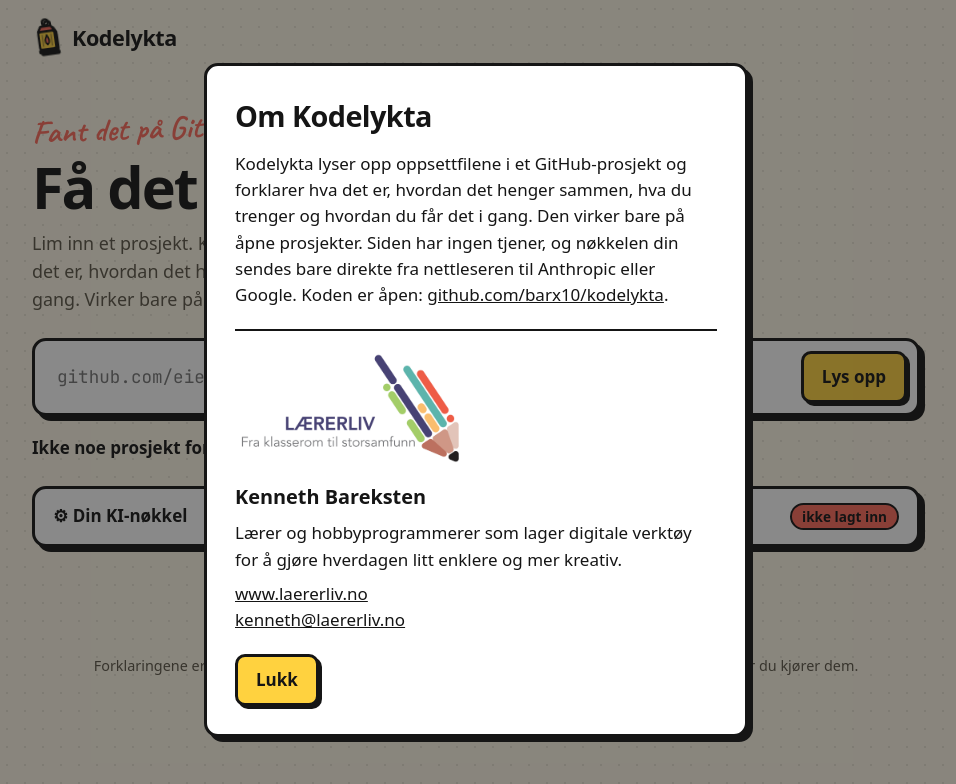
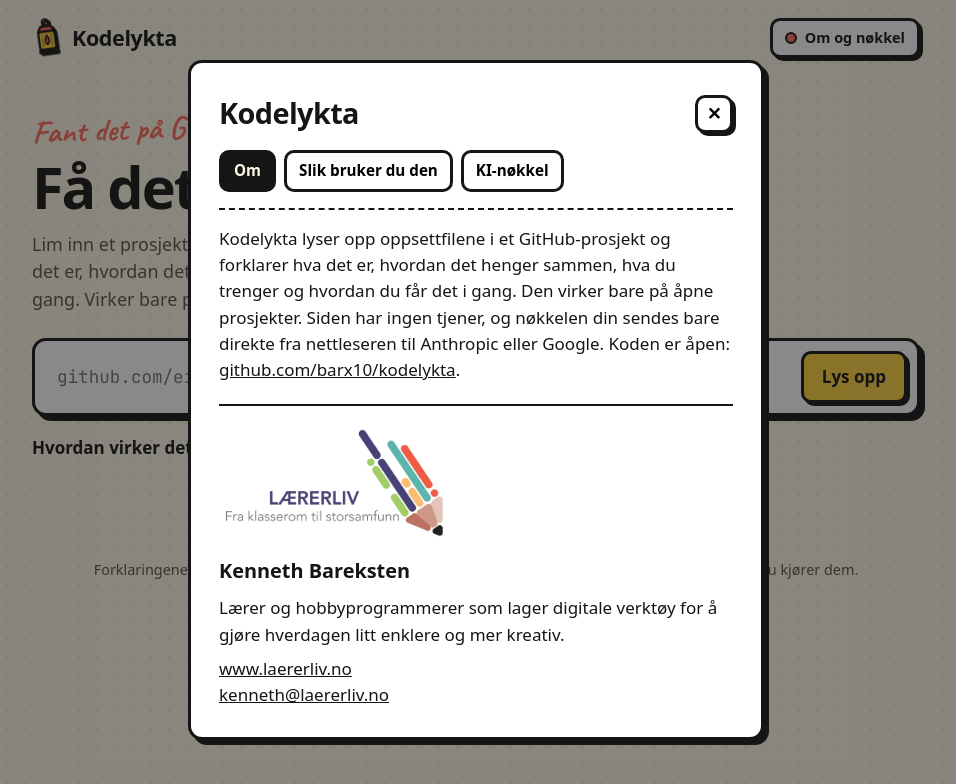
Before and after one commit to barx10/kodelykta, a website built with Vite: page index.html in a window 1280 px wide. Both pictures are taken after a click on the button "Om Kodelykta". Shown: the whole page, without its empty margins (164-1120 px from the left). Built offline with nearby package versions, Linux system fonts and the light colour scheme.

Commit message:
Flytt nøkkel og instruksjoner inn i Om-vindu øverst til høyre, og bruk håndskrift i diagrammet
Co-Authored-By: Claude Opus 5.5 <noreply@anthropic.com>
Claude-Session: https://claude.ai/code/session_017DSU7kTRJCirco9woTpU1R

```diff
--- a/index.html
+++ b/index.html
@@ -14,6 +14,10 @@
         <svg class="lykt logo-lykt" viewBox="0 0 40 54" aria-hidden="true"><g class="lykt-kropp"><circle cx="20" cy="6" r="4" fill="none" stroke="#151515" stroke-width="3"/><path d="M9 18 L13 11 H27 L31 18 Z" fill="#ff6b5b" stroke="#151515" stroke-width="3" stroke-linejoin="round"/><rect x="9" y="18" width="22" height="24" rx="3" fill="#ffd23f" stroke="#151515" stroke-width="3"/><path d="M20 36 C15 32 18 27 20 23 C22 27 25 32 20 36 Z" fill="#ff6b5b" stroke="#151515" stroke-width="2"/><path d="M14 22 V38 M26 22 V38" stroke="#151515" stroke-width="2" opacity=".35"/><rect x="7" y="42" width="26" height="6" rx="2" fill="#151515"/></g></svg>
         Kodelykta
       </a>
+      <button type="button" class="knapp knapp-liten om-knapp" id="om" aria-haspopup="dialog">
+        <span class="nokkelprikk" id="nokkelprikk" aria-hidden="true"></span>
+        Om og nøkkel
+      </button>
     </header>
 
     <main>
@@ -31,16 +35,60 @@
           <button type="submit" class="knapp knapp-gul" id="aapne">Lys opp</button>
         </form>
         <div class="eksempler">
-          <span>Ikke noe prosjekt for hånden?</span>
+          <span>Hvordan virker dette?</span>
           <button type="button" class="brikke" data-eksempel="klassespillet">Prøv et eksempel</button>
         </div>
 
-        <details class="boks innstillinger" id="innstillinger">
-          <summary>
-            <span>⚙ Din KI-nøkkel</span>
-            <span class="nokkelstatus" id="nokkelstatus">ikke lagt inn</span>
-          </summary>
-          <div class="innstillinger-innhold">
+      </section>
+
+      <section id="status" class="status" hidden aria-live="polite"></section>
+      <section id="resultat" class="resultat" hidden></section>
+    </main>
+
+    <footer class="bunn">
+      <p>Forklaringene er laget av KI ut fra prosjektets egne filer. Kommandoene er ikke testet. Les dem før du kjører dem.</p>
+      <p>© Lærerliv 2026 <button type="button" class="lenke" id="om-bunn">Om Kodelykta</button></p>
+    </footer>
+
+
+    <dialog id="om-vindu" class="dialog om" aria-labelledby="om-tittel">
+      <div class="om-hode">
+        <h2 id="om-tittel">Kodelykta</h2>
+        <form method="dialog"><button class="lukk" aria-label="Lukk">✕</button></form>
+      </div>
+      <div class="faner" role="tablist">
+        <button type="button" class="fane" role="tab" id="fk-om" aria-controls="fane-om" data-fane="om">Om</button>
+        <button type="button" class="fane" role="tab" id="fk-slik" aria-controls="fane-slik" data-fane="slik">Slik bruker du den</button>
+        <button type="button" class="fane" role="tab" id="fk-nokkel" aria-controls="fane-nokkel" data-fane="nokkel">KI-nøkkel</button>
+      </div>
+
+      <div role="tabpanel" id="fane-om" aria-labelledby="fk-om">
+        <p>Kodelykta lyser opp oppsettfilene i et GitHub-prosjekt og forklarer hva det er, hvordan det henger sammen,
+          hva du trenger og hvordan du får det i gang. Den virker bare på åpne prosjekter. Siden har ingen tjener, og nøkkelen din sendes bare direkte fra nettleseren til Anthropic eller Google.
+          Koden er åpen: <a href="https://github.com/barx10/kodelykta" target="_blank" rel="noopener">github.com/barx10/kodelykta</a>.</p>
+        <div class="om-person">
+          <img class="om-logo" src="./logo.png" alt="Lærerliv. Fra klasserom til storsamfunn." width="2560" height="1449" loading="lazy" />
+          <h3>Kenneth Bareksten</h3>
+          <p>Lærer og hobbyprogrammerer som lager digitale verktøy for å gjøre hverdagen litt enklere og mer kreativ.</p>
+          <p><a href="https://www.laererliv.no" target="_blank" rel="noopener">www.laererliv.no</a><br />
+            <a href="mailto:kenneth@laererliv.no">kenneth@laererliv.no</a></p>
+        </div>
+      </div>
+
+      <div role="tabpanel" id="fane-slik" aria-labelledby="fk-slik" hidden>
+        <ol class="slik">
+          <li><strong>Finn et prosjekt.</strong> Kopier lenken til et åpent prosjekt på GitHub, for eksempel <code>github.com/eier/prosjekt</code>.</li>
+          <li><strong>Legg inn en KI-nøkkel.</strong> Under fanen «KI-nøkkel» velger du Claude eller Gemini og limer inn nøkkelen din.
+            Nøkkel får du hos <a href="https://console.anthropic.com/" target="_blank" rel="noopener">Anthropic</a> eller
+            <a href="https://aistudio.google.com/apikey" target="_blank" rel="noopener">Google AI Studio</a>.</li>
+          <li><strong>Lim inn og trykk «Lys opp».</strong> Lykta henter oppsettfilene og viser et prisanslag før noe sendes til KI-en.</li>
+          <li><strong>Les forklaringen.</strong> Du får en enkel forklaring, et diagram, hva du trenger og steg for å komme i gang. Kommandoene kan kopieres, og alt kan lastes ned som Markdown.</li>
+        </ol>
+        <p class="liten">Ingen nøkkel ennå? Trykk «Prøv et eksempel» på forsiden for å se et ferdig resultat.</p>
+      </div>
+
+      <div class="innstillinger-innhold" role="tabpanel" id="fane-nokkel" aria-labelledby="fk-nokkel" hidden>
+        <p class="nokkellinje"><strong>Din KI-nøkkel</strong> <span class="nokkelstatus" id="nokkelstatus">ikke lagt inn</span></p>
         <fieldset class="valg">
           <legend>Leverandør</legend>
           <label><input type="radio" name="leverandor" value="anthropic" checked /> Claude (Anthropic)</label>
@@ -71,17 +119,7 @@
           ingen sporing og ingen annonser. Lag gjerne en egen nøkkel med kostnadsgrense til dette.
         </p>
       </div>
-        </details>
-      </section>
-
-      <section id="status" class="status" hidden aria-live="polite"></section>
-      <section id="resultat" class="resultat" hidden></section>
-    </main>
-
-    <footer class="bunn">
-      <p>Forklaringene er laget av KI ut fra prosjektets egne filer. Kommandoene er ikke testet. Les dem før du kjører dem.</p>
-      <p>© Lærerliv 2026 <button type="button" class="lenke" id="om">Om Kodelykta</button></p>
-    </footer>
+    </dialog>
 
     <script type="module" src="/src/main.ts"></script>
   </body>
--- a/src/main.ts
+++ b/src/main.ts
@@ -10,7 +10,6 @@ const $ = <T extends HTMLElement>(id: string) => document.getElementById(id) as
 const skjema = $<HTMLFormElement>("skjema");
 const lenke = $<HTMLInputElement>("lenke");
 const aapne = $<HTMLButtonElement>("aapne");
-const innstillinger = $<HTMLDetailsElement>("innstillinger");
 const nokkel = $<HTMLInputElement>("nokkel");
 const nokkeletikett = $("nokkeletikett");
 const husk = $<HTMLInputElement>("husk");
@@ -18,6 +17,7 @@ const modell = $<HTMLSelectElement>("modell");
 const hentmodeller = $<HTMLButtonElement>("hentmodeller");
 const ghtoken = $<HTMLInputElement>("ghtoken");
 const nokkelstatus = $("nokkelstatus");
+const nokkelprikk = $("nokkelprikk");
 const status = $("status");
 const resultat = $("resultat");
 
@@ -62,6 +62,8 @@ function oppdaterStatus() {
   const har = nokkel.value.trim().length > 0;
   nokkelstatus.textContent = har ? `${leverandor() === "anthropic" ? "Claude" : "Gemini"} klar` : "ikke lagt inn";
   nokkelstatus.classList.toggle("ok", har);
+  nokkelprikk.classList.toggle("ok", har);
+  $("om").title = har ? "KI-nøkkel er lagt inn" : "Ingen KI-nøkkel lagt inn ennå";
 }
 
 function lagreNokkel() {
@@ -112,7 +114,7 @@ for (const b of document.querySelectorAll<HTMLButtonElement>("[data-eksempel]"))
     status.replaceChildren(
       h("div", { class: "boks statuskort" },
         h("h2", {}, "Dette er et ferdig eksempel"),
-        h("p", {}, "Det viser hva du får, og er laget på forhånd. Det trengs ingen nøkkel. For å lyse opp et prosjekt du velger selv, legger du inn en KI-nøkkel under «Din KI-nøkkel»."),
+        h("p", {}, "Det viser hva du får, og er laget på forhånd. Det trengs ingen nøkkel. For å lyse opp et prosjekt du velger selv, legger du inn en KI-nøkkel under «Om og nøkkel» øverst til høyre."),
       ),
     );
     tegnResultat(resultat, eksempelForklaring, eksempelPakke, "Claude (forhåndslaget eksempel)");
@@ -120,7 +122,8 @@ for (const b of document.querySelectorAll<HTMLButtonElement>("[data-eksempel]"))
   });
 }
 
-$("om").addEventListener("click", visOm);
+$("om").addEventListener("click", () => visOm(nokkel.value.trim() ? "om" : "slik"));
+$("om-bunn").addEventListener("click", () => visOm("om"));
 
 // Statusvisning
 function visLaster(tekst: string) {
@@ -144,8 +147,7 @@ async function kjorForklaring(pakke: RepoPakke) {
   const m = modell.value;
   const modellNavn = modell.selectedOptions[0]?.textContent ?? m;
   if (!k) {
-    innstillinger.open = true;
-    nokkel.focus();
+    visOm("nokkel", nokkel);
     visFeil("Legg inn en nøkkel først. Den brukes bare i nettleseren din.");
     return;
   }
--- a/src/om.ts
+++ b/src/om.ts
@@ -1,31 +1,39 @@
-// Om-vinduet: hva siden er, og hvem som har laget den.
+// Om-vinduet: om siden, hvordan den brukes, og KI-nøkkelen.
 
-export function visOm() {
-  document.querySelector(".om")?.remove();
-  const tilbakeFokus = document.activeElement as HTMLElement | null;
-  const dialog = document.createElement("dialog");
-  dialog.className = "dialog om";
-  dialog.setAttribute("aria-labelledby", "om-tittel");
-  dialog.innerHTML = `
-    <h2 id="om-tittel">Om Kodelykta</h2>
-    <p>Kodelykta lyser opp oppsettfilene i et GitHub-prosjekt og forklarer hva det er, hvordan det henger sammen,
-      hva du trenger og hvordan du får det i gang. Den virker bare på åpne prosjekter. Siden har ingen tjener, og nøkkelen din sendes bare direkte fra nettleseren til Anthropic eller Google.
-      Koden er åpen: <a href="https://github.com/barx10/kodelykta" target="_blank" rel="noopener">github.com/barx10/kodelykta</a>.</p>
-    <div class="om-person">
-      <img class="om-logo" src="./logo.png" alt="Lærerliv. Fra klasserom til storsamfunn." width="2560" height="1449" />
-      <h3>Kenneth Bareksten</h3>
-      <p>Lærer og hobbyprogrammerer som lager digitale verktøy for å gjøre hverdagen litt enklere og mer kreativ.</p>
-      <p><a href="https://www.laererliv.no" target="_blank" rel="noopener">www.laererliv.no</a><br />
-        <a href="mailto:kenneth@laererliv.no">kenneth@laererliv.no</a></p>
-    </div>
-    <form method="dialog" class="om-knapper">
-      <button class="knapp knapp-gul">Lukk</button>
-    </form>`;
-  document.body.append(dialog);
-  dialog.addEventListener("close", () => {
-    dialog.remove();
-    if (tilbakeFokus?.isConnected) tilbakeFokus.focus();
+export type OmFane = "om" | "slik" | "nokkel";
+
+const dialog = document.getElementById("om-vindu") as HTMLDialogElement;
+const faner = [...dialog.querySelectorAll<HTMLButtonElement>("[data-fane]")];
+let tilbakeFokus: HTMLElement | null = null;
+
+function velgFane(navn: OmFane) {
+  for (const f of faner) {
+    const valgt = f.dataset.fane === navn;
+    f.setAttribute("aria-selected", String(valgt));
+    f.tabIndex = valgt ? 0 : -1;
+    document.getElementById(`fane-${f.dataset.fane}`)!.hidden = !valgt;
+  }
+}
+
+faner.forEach((f, i) => {
+  f.addEventListener("click", () => velgFane(f.dataset.fane as OmFane));
+  f.addEventListener("keydown", (e) => {
+    if (e.key !== "ArrowRight" && e.key !== "ArrowLeft") return;
+    const neste = faner[(i + (e.key === "ArrowRight" ? 1 : faner.length - 1)) % faner.length];
+    velgFane(neste.dataset.fane as OmFane);
+    neste.focus();
   });
-  dialog.showModal();
-  dialog.querySelector("button")?.focus();
+});
+
+// Lukk ved klikk utenfor vinduet.
+dialog.addEventListener("click", (e) => { if (e.target === dialog) dialog.close(); });
+dialog.addEventListener("close", () => { if (tilbakeFokus?.isConnected) tilbakeFokus.focus(); });
+
+export function visOm(fane: OmFane = "om", fokus?: HTMLElement) {
+  velgFane(fane);
+  if (!dialog.open) {
+    tilbakeFokus = document.activeElement as HTMLElement | null;
+    dialog.showModal();
+  }
+  (fokus ?? faner.find((f) => f.dataset.fane === fane))?.focus();
 }
--- a/src/render.ts
+++ b/src/render.ts
@@ -110,13 +110,15 @@ function gjettOs(): "macos" | "windows" | "linux" {
 async function tegnDiagram(boks: HTMLElement, kode: string) {
   try {
     const { default: mermaid } = await import("mermaid");
+    // Skriften må være lastet før Mermaid måler teksten, ellers blir boksene feil.
+    try { await document.fonts.load('700 20px "Caveat"'); } catch { /* bruk reserveskrift */ }
     mermaid.initialize({
       startOnLoad: false,
       securityLevel: "strict",
       look: "handDrawn",
       handDrawnSeed: 7,
       theme: "base",
-      fontFamily: "Bricolage Grotesque Variable, system-ui, sans-serif",
+      fontFamily: "Caveat, cursive",
       themeVariables: {
         primaryColor: "#ffd23f",
         primaryTextColor: "#151515",
@@ -125,7 +127,7 @@ async function tegnDiagram(boks: HTMLElement, kode: string) {
         tertiaryColor: "#3ddc97",
         lineColor: "#151515",
         background: "#fff8e7",
-        fontSize: "16px",
+        fontSize: "21px",
       },
     });
     await mermaid.parse(kode);
--- a/src/style.css
+++ b/src/style.css
@@ -26,6 +26,7 @@
 }
 
 * { box-sizing: border-box; }
+[hidden] { display: none !important; }
 
 body {
   margin: 0;
@@ -88,15 +89,16 @@ h1 { font-size: clamp(2.2rem, 6vw, 3.6rem); line-height: 1.02; margin: 4px 0 14p
 }
 .brikke:hover { background: var(--gul); }
 
+/* Om-knapp i toppen */
+.om-knapp { display: inline-flex; align-items: center; gap: 8px; }
+.nokkelprikk { width: 12px; height: 12px; border-radius: 50%; border: 2px solid var(--blekk); background: var(--korall); flex: none; }
+.nokkelprikk.ok { background: var(--mynte); }
+
 /* Innstillinger */
-.innstillinger summary {
-  list-style: none; cursor: pointer; padding: 14px 18px; display: flex; justify-content: space-between; gap: 12px;
-  font-weight: 800; flex-wrap: wrap;
-}
-.innstillinger summary::-webkit-details-marker { display: none; }
+.nokkellinje { display: flex; flex-wrap: wrap; align-items: center; gap: 10px; margin: 0; }
 .nokkelstatus { font-size: 0.85rem; font-weight: 700; padding: 1px 10px; border: 2px solid var(--blekk); border-radius: 999px; background: var(--korall); }
 .nokkelstatus.ok { background: var(--mynte); }
-.innstillinger-innhold { padding: 0 18px 18px; border-top: 2px dashed var(--blekk); display: grid; gap: 14px; padding-top: 16px; }
+.innstillinger-innhold { display: grid; gap: 14px; }
 .valg { border: none; padding: 0; margin: 0; display: flex; gap: 18px; flex-wrap: wrap; }
 .valg legend { font-weight: 800; margin-bottom: 6px; }
 .valg label, .avkrysning { display: inline-flex; gap: 8px; align-items: center; font-weight: 600; cursor: pointer; }
@@ -235,14 +237,23 @@ dfn.ord:focus { outline: 2px solid var(--korall); outline-offset: 2px; border-ra
   background: var(--kort); color: var(--blekk); font-family: var(--font);
 }
 .dialog::backdrop { background: rgba(21, 21, 21, 0.5); }
-.om { max-width: 34rem; width: calc(100% - 32px); }
-.om h2 { margin: 0 0 12px; font-size: 1.8rem; font-weight: 800; letter-spacing: -0.02em; }
+.om { max-width: 36rem; width: calc(100% - 32px); max-height: calc(100dvh - 32px); overflow-y: auto; }
+.om-hode { display: flex; justify-content: space-between; align-items: center; gap: 12px; margin-bottom: 14px; }
+.om h2 { margin: 0; font-size: 1.8rem; font-weight: 800; letter-spacing: -0.02em; }
 .om p { margin: 0; }
+.om .faner { border-bottom: 2px dashed var(--blekk); padding-bottom: 16px; }
+.om .fane { font-size: 0.95rem; padding: 6px 12px; }
+.lukk {
+  font: inherit; font-weight: 800; font-size: 1.1rem; cursor: pointer; width: 38px; height: 38px; flex: none;
+  border: var(--kant); border-radius: 10px; background: var(--kort); box-shadow: var(--skygge-liten);
+}
+.lukk:hover { background: var(--korall); }
+.slik { margin: 0 0 14px; padding-left: 1.3em; display: grid; gap: 10px; }
+.slik code { font-family: var(--mono); font-size: 0.88rem; }
 .om-person { margin-top: 20px; padding-top: 18px; border-top: 2px solid var(--blekk); display: grid; gap: 8px; }
 .om-person h3 { margin: 0; }
 .om-logo { width: min(16rem, 100%); height: auto; aspect-ratio: 2.05; object-fit: cover; object-position: 50% 30%; border-radius: 12px; background: #fff; }
 .om a { color: var(--blekk); }
-.om-knapper { margin-top: 20px; }
 
 @media (max-width: 600px) {
   body { font-size: 16px; }
```
Lines whose indentation alone changed are shown as unchanged.
